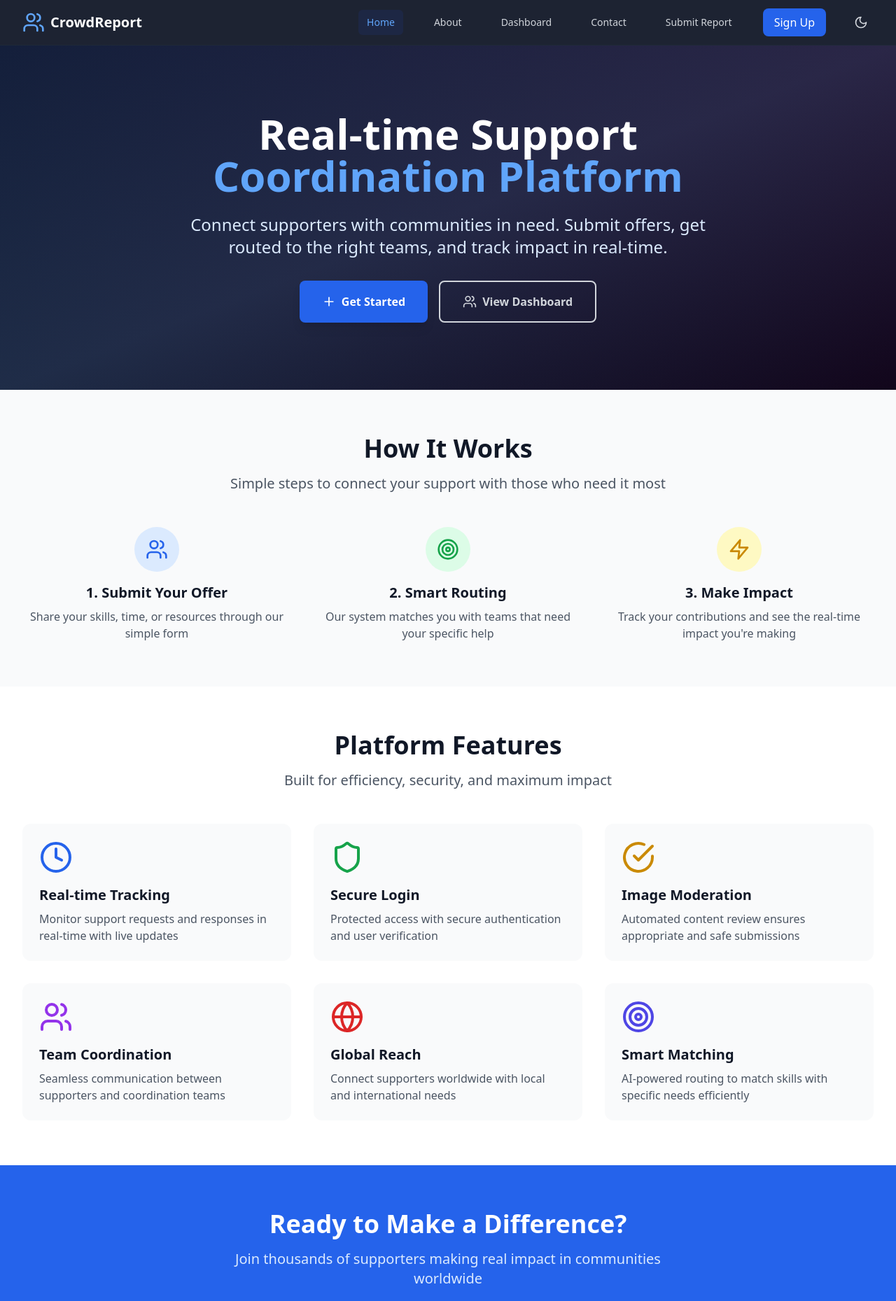
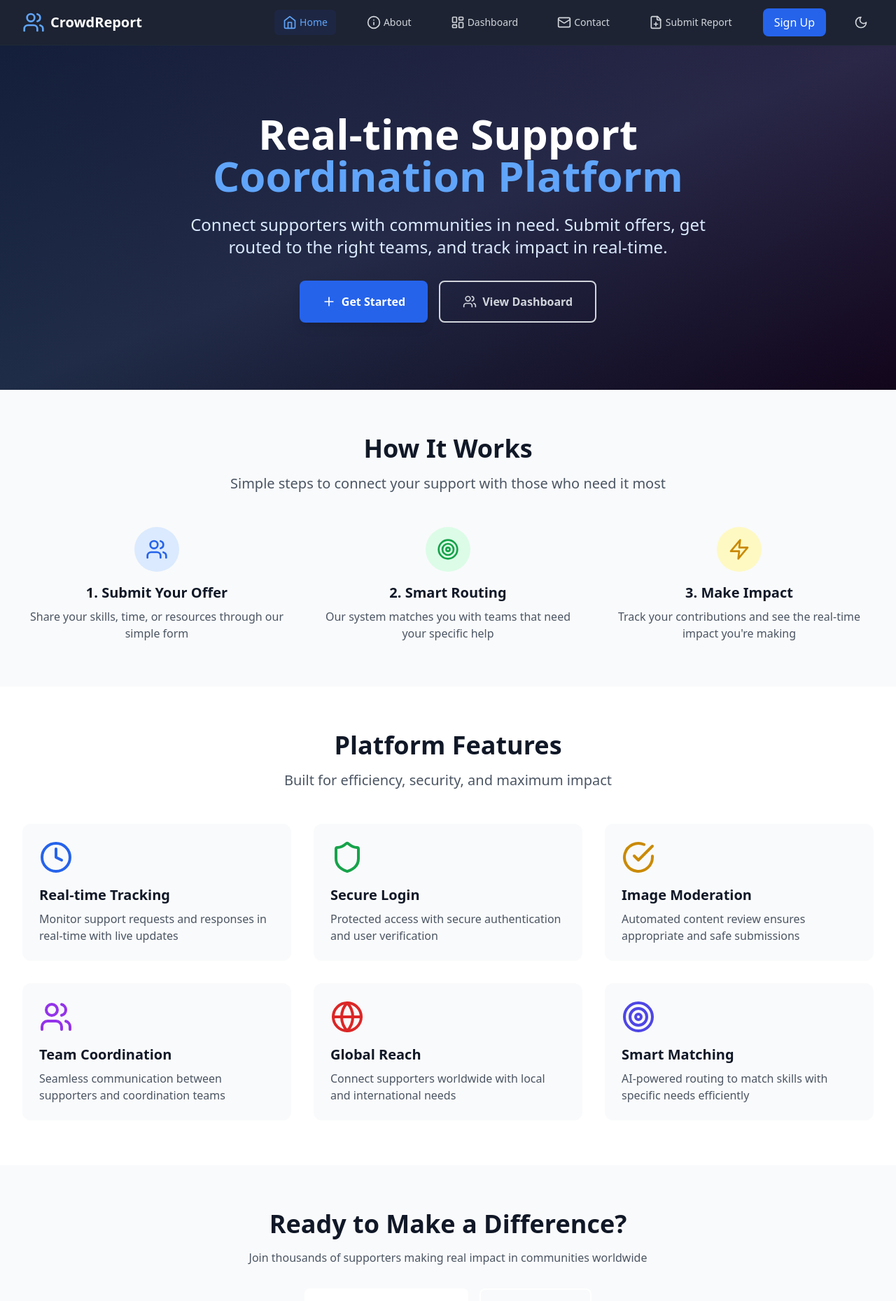
Before and after one commit to Abdiladiif-Abdisamed/CrowdReport, a React (Vite) app: page / in a window 1280 px wide. Shown: the top 1859 px of the page at 70% size. Built offline with nearby package versions, Linux system fonts and the light colour scheme.

Commit message:
implemented theme toggle with light/dark design

```diff
--- a/src/components/Navbar.jsx
+++ b/src/components/Navbar.jsx
@@ -1,6 +1,6 @@
 import React from 'react';
 import { Link, useLocation } from 'react-router-dom';
-import { Moon, Sun, Users, Menu, X } from 'lucide-react';
+import { Moon, Sun, Users, Menu, X, Home, Info, LayoutDashboard, Mail, FilePlus } from 'lucide-react';
 import { useTheme } from '../contexts/ThemeContext';
 
 const Navbar = () => {
@@ -9,11 +9,11 @@ const Navbar = () => {
   const [isMenuOpen, setIsMenuOpen] = React.useState(false);
 
   const navItems = [
-    { path: '/', label: 'Home' },
-    { path: '/about', label: 'About' },
-    { path: '/dashboard', label: 'Dashboard' },
-    { path: '/contact', label: 'Contact' },
-    { path: '/submit', label: 'Submit Report' },
+    { path: '/', label: 'Home', icon: <Home className="inline h-5 w-5 mr-1" /> },
+    { path: '/about', label: 'About', icon: <Info className="inline h-5 w-5 mr-1" /> },
+    { path: '/dashboard', label: 'Dashboard', icon: <LayoutDashboard className="inline h-5 w-5 mr-1" /> },
+    { path: '/contact', label: 'Contact', icon: <Mail className="inline h-5 w-5 mr-1" /> },
+    { path: '/submit', label: 'Submit Report', icon: <FilePlus className="inline h-5 w-5 mr-1" /> },
   ];
 
   return (
@@ -34,12 +34,13 @@ const Navbar = () => {
               <Link
                 key={item.path}
                 to={item.path}
-                className={`px-3 py-2 rounded-md text-sm font-medium transition-colors ${
+                className={`px-3 py-2 rounded-md text-sm font-medium transition-colors flex items-center ${
                   location.pathname === item.path
                     ? 'text-blue-400 bg-blue-900/20'
                     : 'text-gray-300 hover:text-blue-400'
                 }`}
               >
+                {item.icon}
                 {item.label}
               </Link>
             ))}
@@ -87,12 +88,13 @@ const Navbar = () => {
                 key={item.path}
                 to={item.path}
                 onClick={() => setIsMenuOpen(false)}
-                className={`block px-3 py-2 rounded-md text-base font-medium transition-colors ${
+                className={`block px-3 py-2 rounded-md text-base font-medium transition-colors flex items-center ${
                   location.pathname === item.path
                     ? 'text-blue-400 bg-blue-900/20'
                     : 'text-gray-300 hover:text-blue-400'
                 }`}
               >
+                {item.icon}
                 {item.label}
               </Link>
             ))}
--- a/src/pages/Home.jsx
+++ b/src/pages/Home.jsx
@@ -148,12 +148,12 @@ const Home = () => {
       </section>
 
       {/* Call to Action */}
-      <section className="py-16 bg-blue-600 dark:bg-blue-800">
+      <section className="py-16">
         <div className="max-w-7xl mx-auto px-4 sm:px-6 lg:px-8 text-center">
-          <h2 className="text-3xl md:text-4xl font-bold text-white mb-4">
+          <h2 className="text-3xl md:text-4xl font-bold  mb-4  text-gray-900 dark:text-white">
             Ready to Make a Difference?
           </h2>
-          <p className="text-xl text-blue-100 mb-8 max-w-2xl mx-auto">
+          <p className="text-gray-600 dark:text-gray-400 mb-8 max-w-2xl mx-auto">
             Join thousands of supporters making real impact in communities worldwide
           </p>
           <div className="flex flex-col sm:flex-row gap-4 justify-center">
@@ -166,7 +166,7 @@ const Home = () => {
             </Link>
             <Link
               to="/about"
-              className="inline-flex items-center px-8 py-3 border-2 border-white text-white font-semibold rounded-lg hover:bg-white hover:text-blue-600 transition-colors"
+              className="inline-flex items-center px-8 py-3 border-2 border-white dark:text-white font-semibold rounded-lg hover:bg-white hover:text-blue-600 transition-colors text-blue-600"
             >
               Learn More
             </Link>
--- a/tailwind.config.js
+++ b/tailwind.config.js
@@ -1,5 +1,6 @@
 /** @type {import('tailwindcss').Config} */
 export default {
+  darkMode: 'class',
   content: ['./index.html', './src/**/*.{js,ts,jsx,tsx}'],
   theme: {
     extend: {},
```
Also changed, not shown: .bolt/config.json (deleted), 1 other file (tests, documents, lock files or other folders).
